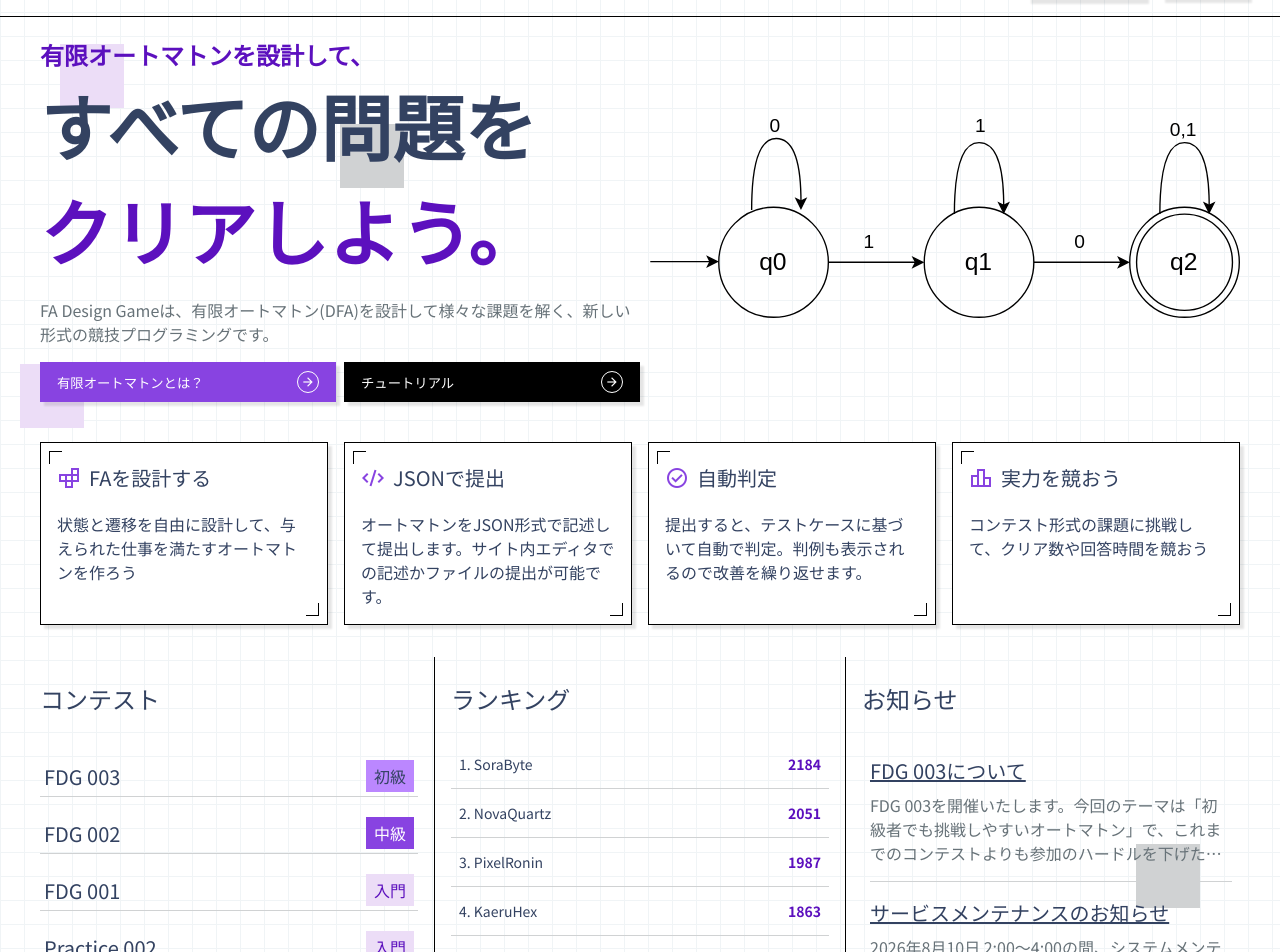
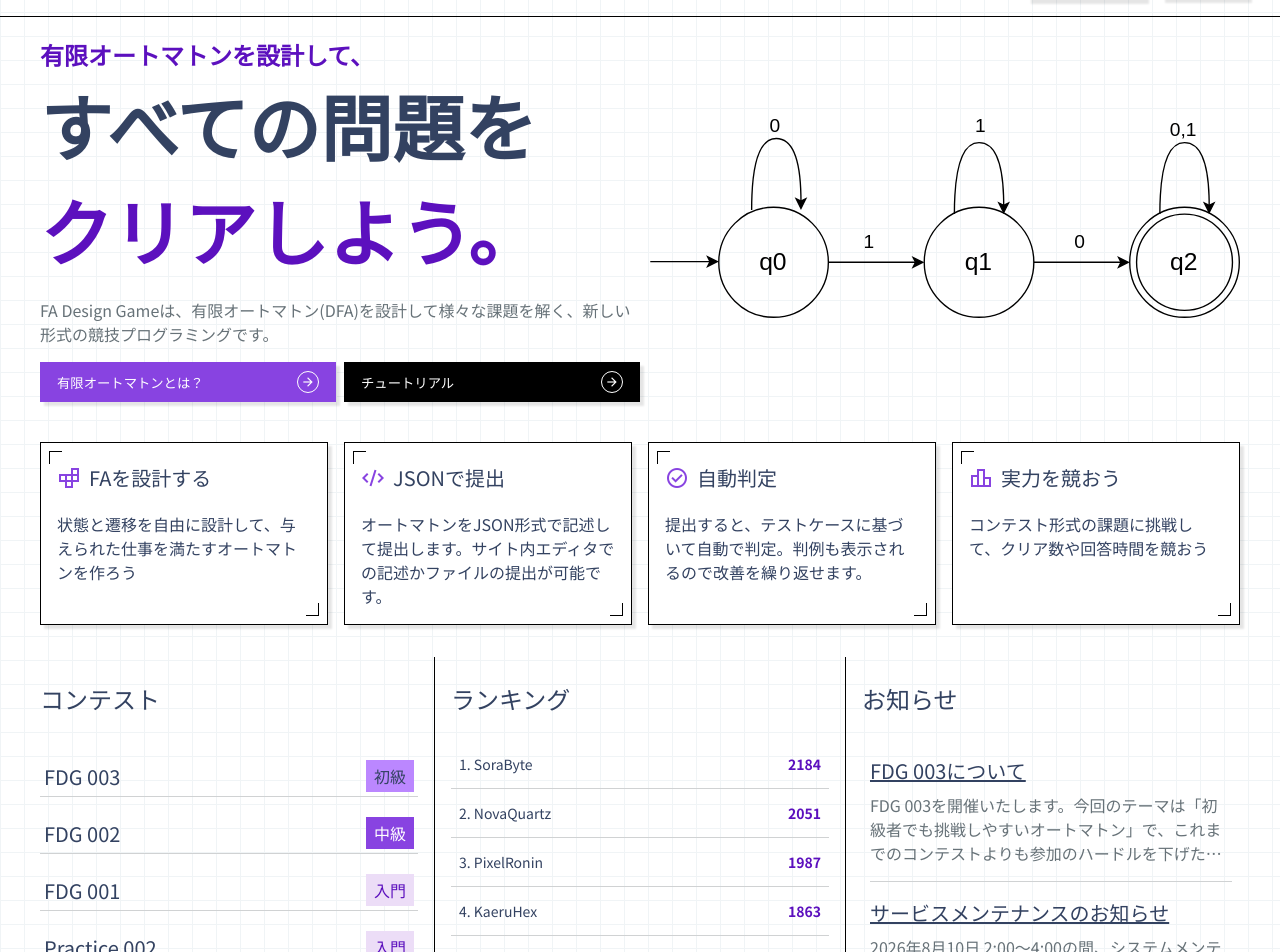
Before and after one commit to automaton-games/fa-design-game, a React (Vite) app in the folder frontend/: page / in a window 1280 px wide. Shown: the part 60-1012 px from the top of the page. Built offline with nearby package versions, Linux system fonts and the light colour scheme.

Commit message:
Revert "背景に正方形のアクセントを追加"
This reverts commit 8c8c24cfc64fc86064d038b670720ea48771d8d8.

```diff
--- a/frontend/src/components/PageAccents/PageAccents.css
+++ /dev/null
@@ -1,44 +0,0 @@
-.page__accents {
-  position: absolute;
-  inset: 0;
-  z-index: -1;
-  pointer-events: none;
-}
-.page__accent--purple {
-  position: absolute;
-  background-color: var(--color-purple-100);
-}
-.page__accent--gray {
-  position: absolute;
-  background-color: var(--color-gray-550);
-}
-.page__accent--1 {
-  width: var(--background-accent-lg);
-  aspect-ratio: 1 / 1;
-  top: 100px;
-  left: 60px;
-}
-.page__accent--2 {
-  width: var(--background-accent-lg);
-  aspect-ratio: 1 / 1;
-  top: 180px;
-  left: 340px;
-}
-.page__accent--3 {
-  width: var(--background-accent-lg);
-  aspect-ratio: 1 / 1;
-  top: 420px;
-  left: 20px;
-}
-.page__accent--4 {
-  width: var(--background-accent-lg);
-  aspect-ratio: 1 / 1;
-  top: 900px;
-  right: 80px;
-}
-.page__accent--5 {
-  width: var(--background-accent-lg);
-  aspect-ratio: 1 / 1;
-  top: 1400px;
-  left: 640px;
-}
--- a/frontend/src/components/PageAccents/PageAccents.tsx
+++ /dev/null
@@ -1,13 +0,0 @@
-import "./PageAccents.css"
-
-export default function PageAccents() {
-  return (
-    <div className="page__accents">
-      <span className="page__accent--purple page__accent--1"></span>
-      <span className="page__accent--gray page__accent--2"></span>
-      <span className="page__accent--purple page__accent--3"></span>
-      <span className="page__accent--gray page__accent--4"></span>
-      <span className="page__accent--purple page__accent--5"></span>
-    </div>
-  )
-}
--- a/frontend/src/features/top/pages/Top.tsx
+++ b/frontend/src/features/top/pages/Top.tsx
@@ -1,6 +1,5 @@
 import Header from "../../../components/Header/Header";
 import Footer from "../../../components/Footer/Footer";
-import PageAccents from "../../../components/PageAccents/PageAccents";
 import Hero from "../components/Hero/Hero";
 import Contests from "../components/Contests/Contests";
 import Ranking from "../components/Ranking/Ranking";
@@ -12,7 +11,6 @@ import "./Top.css"
 export default function Top() {
   return (
     <>
-      <PageAccents />
       <Header ></Header>
       <div className="page__content">
         <Hero></Hero>
--- a/frontend/src/index.css
+++ b/frontend/src/index.css
@@ -1,5 +1,4 @@
 body {
-  position: relative;
   margin: 0;
   font-size: var(--font-md);
   font-family: "Noto Sans JP", sans-serif;
@@ -38,11 +37,6 @@ img {
   --font-xl: 1.5rem;     /* 24px - 見出し */
   --font-2xl: 2rem;      /* 32px - ページタイトル */
   --font-3xl: 4.5rem;    /* 56px - ヒーロー見出しの強調 */
-
-  /* 背景のアクセントの正方形の大きさ */
-  --background-accent-sm: 16px;
-  --background-accent-md: 32px;
-  --background-accent-lg: 64px;
 
   /* 紫のカラーパレット */
   --color-purple-100: #ECDDF7;
```
